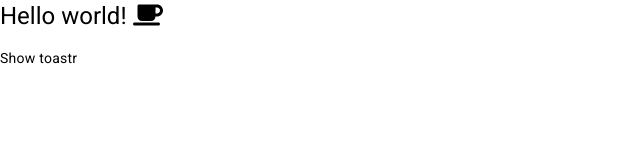
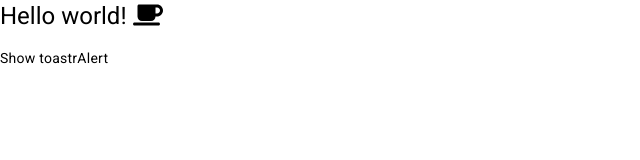
Before and after one commit to Muheeth88/x-fe, an Angular app: page / in a window 1280 px wide. Shown: the top 160 px of the page, without its empty margins (0-640 px from the left). Built offline with nearby package versions, Linux system fonts and the light colour scheme.

Commit message:
sweetalert added

```diff
--- a/package.json
+++ b/package.json
@@ -26,6 +26,7 @@
     "@fortawesome/free-solid-svg-icons": "^6.4.0",
     "ngx-toastr": "^16.2.0",
     "rxjs": "~7.8.0",
+    "sweetalert2": "^11.7.5",
     "tslib": "^2.3.0",
     "zone.js": "~0.12.0"
   },
--- a/src/app/app.component.html
+++ b/src/app/app.component.html
@@ -2,3 +2,4 @@
   Hello world! <fa-icon [icon]="faCoffee"></fa-icon>
 </h1>
 <button (click)="showSuccess()">Show toastr</button>
+<button (click)="showAlert()">Alert</button>
--- a/src/app/app.component.ts
+++ b/src/app/app.component.ts
@@ -1,6 +1,7 @@
 import { Component } from '@angular/core';
 import { faCoffee } from '@fortawesome/free-solid-svg-icons';
 import { ToastrService } from 'ngx-toastr';
+import Swal from 'sweetalert2';
 
 @Component({
   selector: 'app-root',
@@ -18,4 +19,13 @@ export class AppComponent {
   showSuccess() {
     this.toastr.success('Hello world!', 'Toastr fun!');
   }
+
+  showAlert() {
+    Swal.fire({
+      title: 'Error!',
+      text: 'Do you want to continue',
+      icon: 'error',
+      confirmButtonText: 'Cool'
+    })
+  }
 }
```
Also changed, not shown: 1 other file (tests, documents, lock files or other folders).
